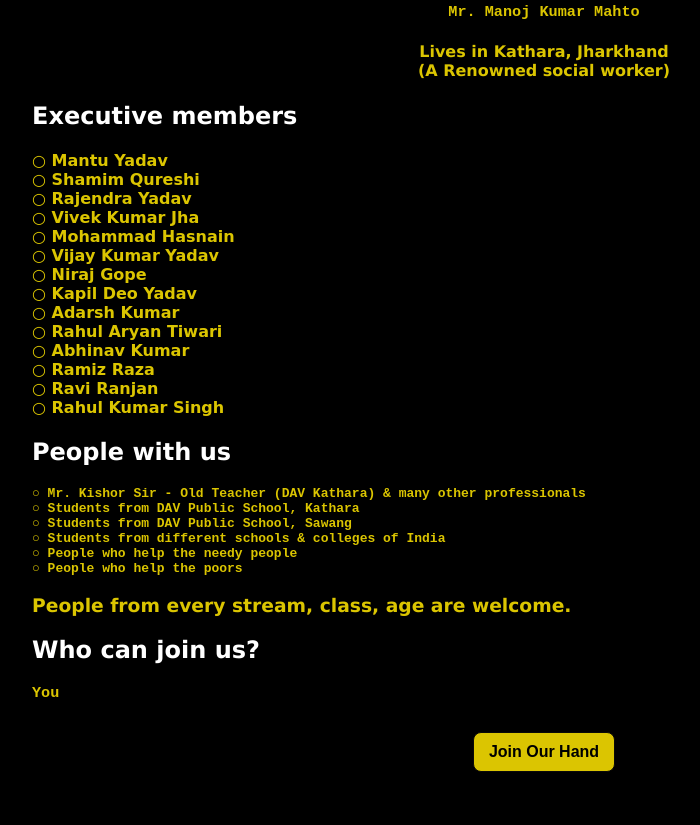
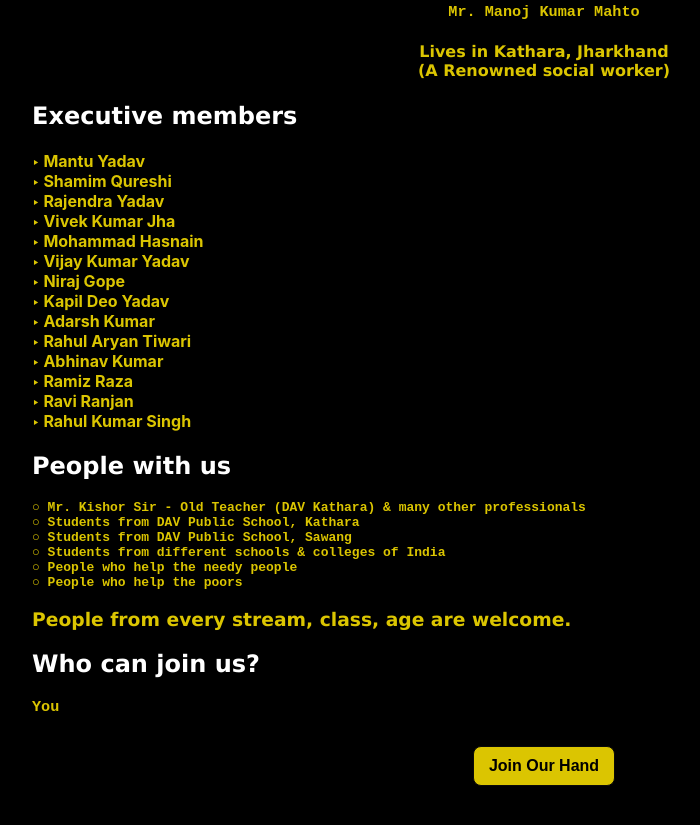
Before and after one commit to proud2indian/satyalok, a plain HTML site: page about.html in a window 1280 px wide. Shown: the part 1008-1833 px from the top of the page, without its empty margins (96-796 px from the left). Drawn offline with Linux system fonts and the light colour scheme.

Commit message:
Add files via upload

```diff
--- a/about.html
+++ b/about.html
@@ -46,21 +46,21 @@
 
 
         <h2 style="color: white;">Executive members</h2>
-        <h4 style="font-family: cursive;">
-            ○ Mantu Yadav<br>
-            ○ Shamim Qureshi<br>
-            ○ Rajendra Yadav<br>
-            ○ Vivek Kumar Jha<br>
-            ○ Mohammad Hasnain<br>
-            ○ Vijay Kumar Yadav<br>
-            ○ Niraj Gope<br>
-            ○ Kapil Deo Yadav<br>
-            ○ Adarsh Kumar<br>
-            ○ Rahul Aryan Tiwari<br>
-            ○ Abhinav Kumar<br>
-            ○ Ramiz Raza<br>
-            ○ Ravi Ranjan<br>
-            ○ Rahul Kumar Singh<br>
+        <h4 style="font-family: -apple-system, BlinkMacSystemFont, 'Segoe UI', Roboto, Oxygen, Ubuntu, Cantarell, 'Open Sans', 'Helvetica Neue', sans-serif">
+            ‣ Mantu Yadav<br>
+            ‣ Shamim Qureshi<br>
+            ‣ Rajendra Yadav<br>
+            ‣ Vivek Kumar Jha<br>
+            ‣ Mohammad Hasnain<br>
+            ‣ Vijay Kumar Yadav<br>
+            ‣ Niraj Gope<br>
+            ‣ Kapil Deo Yadav<br>
+            ‣ Adarsh Kumar<br>
+            ‣ Rahul Aryan Tiwari<br>
+            ‣ Abhinav Kumar<br>
+            ‣ Ramiz Raza<br>
+            ‣ Ravi Ranjan<br>
+            ‣ Rahul Kumar Singh<br>
 
         </h4>
 
```
